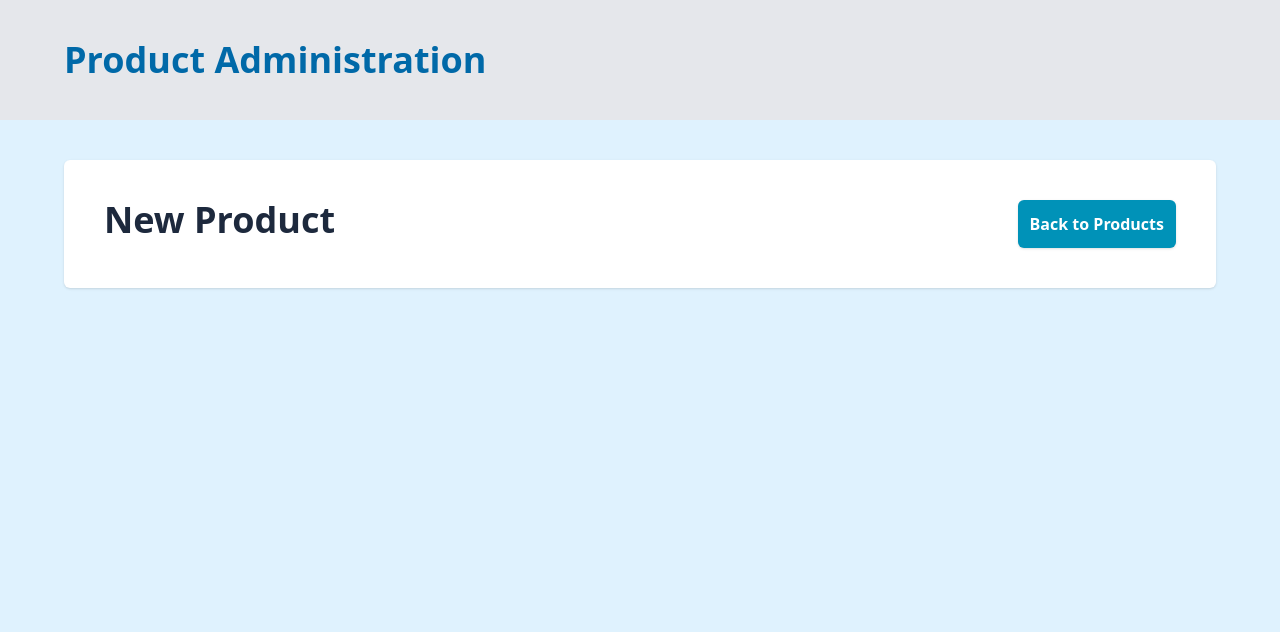
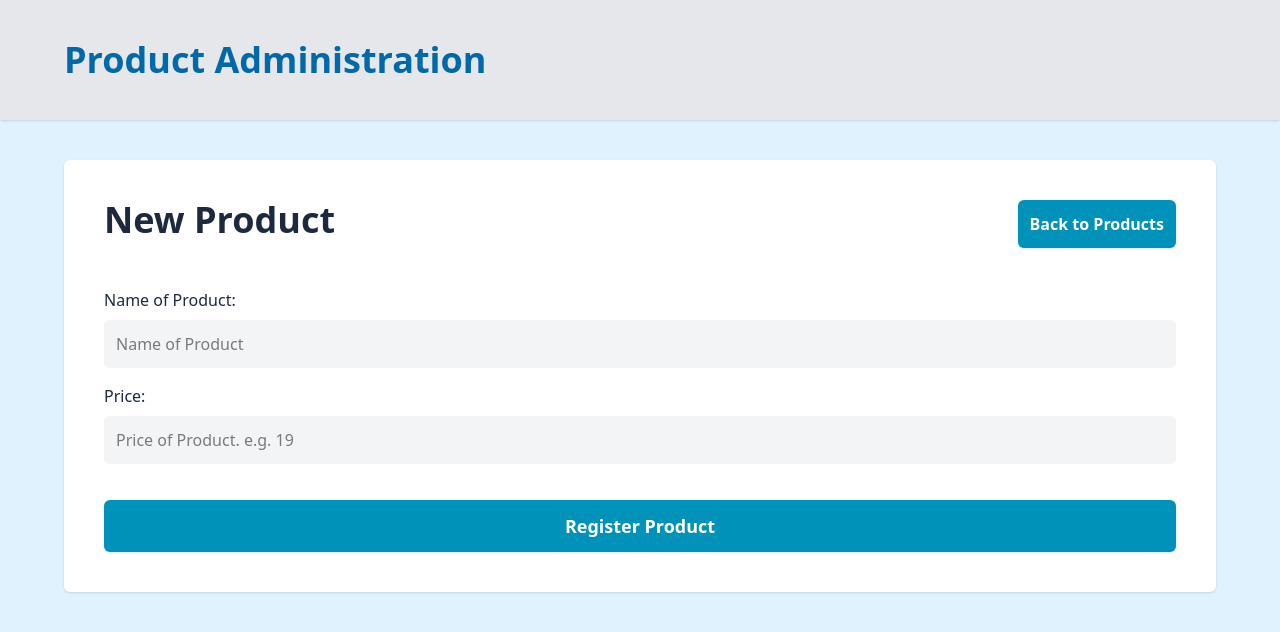
Before and after one commit to wichofly/client-product, a React (Vite) app: page /newProduct in a window 1280 px wide. Shown: the top 632 px of the page. Built offline with nearby package versions, Linux system fonts and the light colour scheme.

Commit message:
feat: Form from react-router added

```diff
--- /dev/null
+++ b/src/components/ErrorMessage.tsx
@@ -0,0 +1,11 @@
+import type { PropsWithChildren } from 'react';
+
+const ErrorMessage = ({ children }: PropsWithChildren) => {
+  return (
+    <div className="text-center my-4 p-3 bg-red-600 text-white font-semibold rounded-md uppercase">
+      {children}
+    </div>
+  );
+};
+
+export default ErrorMessage;
--- a/src/layout/Layout.tsx
+++ b/src/layout/Layout.tsx
@@ -3,7 +3,7 @@ import { Outlet } from 'react-router-dom';
 const Layout = () => {
   return (
     <>
-      <header className="bg-gray-200">
+      <header className="bg-gray-200 shadow">
         <div className="mx-auto max-w-6xl py-10">
           <div className="text-4xl font-semibold text-sky-700">
             Product Administration
--- a/src/router.tsx
+++ b/src/router.tsx
@@ -1,7 +1,7 @@
 import { createBrowserRouter } from 'react-router-dom';
 import Layout from './layout/Layout';
 import Products from './views/Products';
-import NewProduct from './views/NewProduct';
+import NewProduct, { action as newProduct } from './views/NewProduct';
 
 export const router = createBrowserRouter([
   {
@@ -15,6 +15,7 @@ export const router = createBrowserRouter([
       {
         path: 'newProduct',
         element: <NewProduct />,
+        action: newProduct,
       },
     ],
   },
--- a/src/views/NewProduct.tsx
+++ b/src/views/NewProduct.tsx
@@ -1,6 +1,23 @@
-import { Link } from 'react-router-dom';
+import { Form, Link, useActionData, type ActionFunctionArgs } from 'react-router-dom';
+import ErrorMessage from '../components/ErrorMessage';
 
+export const action = async ({ request }: ActionFunctionArgs) => {
+  const data = Object.fromEntries(await request.formData());
+
+  let error = '';
+  if (Object.values(data).includes('')) {
+    error = 'All fields are required';
+  }
+  if (error.length) {
+    return error;
+  }
+
+  return {};
+};
 const NewProduct = () => {
+  const error = useActionData() as string;
+  console.log(error);
+
   return (
     <>
       <div className="flex justify-between">
@@ -12,6 +29,41 @@ const NewProduct = () => {
           Back to Products
         </Link>
       </div>
+
+      {error && <ErrorMessage>{error}</ErrorMessage>}
+
+      <Form method="POST" className="mt-10">
+        <div className="mb-4">
+          <label htmlFor="name" className="text-slate-800">
+            Name of Product:
+          </label>
+          <input
+            id="name"
+            type="text"
+            className="mt-2 block w-full p-3 bg-gray-100 rounded-md"
+            placeholder="Name of Product"
+            name="name"
+          />
+        </div>
+        <div className="mb-4">
+          <label htmlFor="name" className="text-slate-800">
+            Price:
+          </label>
+          <input
+            id="price"
+            type="number"
+            className="mt-2 block w-full p-3 bg-gray-100 rounded-md"
+            placeholder="Price of Product. e.g. 19"
+            name="price"
+          />
+        </div>
+
+        <input
+          type="submit"
+          className="mt-5 w-full rounded-md bg-cyan-600 p-3 text-lg text-white font-semibold shadow cursor-pointer hover:bg-cyan-700 transition duration-200"
+          value="Register Product"
+        />
+      </Form>
     </>
   );
 };
```
